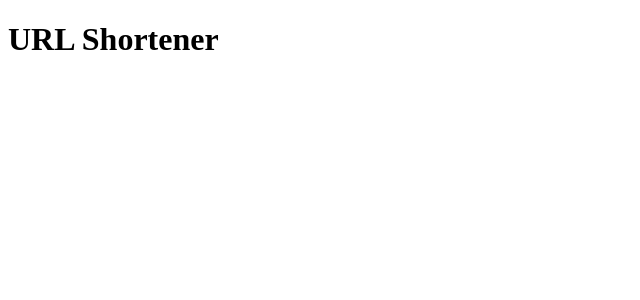
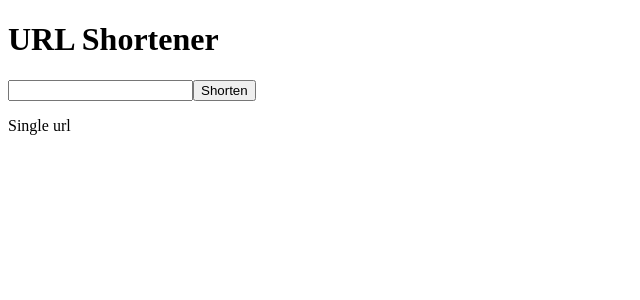
Before and after one commit to aapetsi/url_shortner, a React (Vite) app in the folder client/: page / in a window 1280 px wide. Shown: the top 300 px of the page, without its empty margins (0-640 px from the left). Built offline with nearby package versions, Linux system fonts and the light colour scheme.

Commit message:
add input field for url

```diff
--- a/client/src/components/App.js
+++ b/client/src/components/App.js
@@ -1,9 +1,13 @@
 import React from 'react'
+import UrlList from './UrlList'
+import UrlForm from './UrlForm'
 
 const App = () => {
   return (
     <div>
       <h1>URL Shortener</h1>
+      <UrlForm />
+      <UrlList />
     </div>
   )
 }
--- /dev/null
+++ b/client/src/components/UrlForm.js
@@ -0,0 +1,24 @@
+import React, { useState } from 'react'
+
+const UrlForm = () => {
+  const [text, setText] = useState('')
+
+  const handleChange = (e) => {
+    setText(e.target.value)
+  }
+
+  const handleSubmit = (e) => {
+    e.preventDefault()
+    console.log(text)
+  }
+  return (
+    <div>
+      <form onSubmit={handleSubmit}>
+        <input type='text' required={true} onChange={handleChange} name='url' />
+        <button>Shorten</button>
+      </form>
+    </div>
+  )
+}
+
+export default UrlForm
--- a/client/src/components/UrlList.js
+++ b/client/src/components/UrlList.js
@@ -1,9 +1,10 @@
 import React from 'react'
+import Url from './Url'
 
 const UrlList = () => {
   return (
     <div>
-      <p>all urls</p>
+      <Url />
     </div>
   )
 }
```
